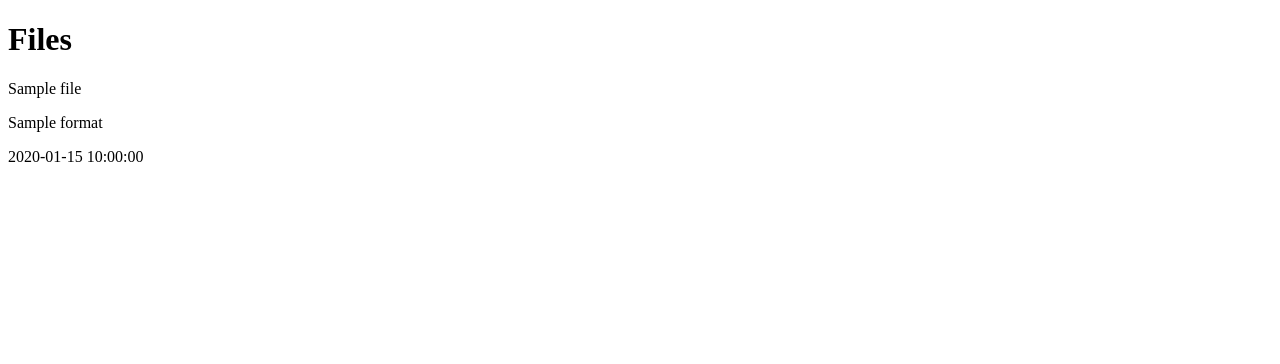
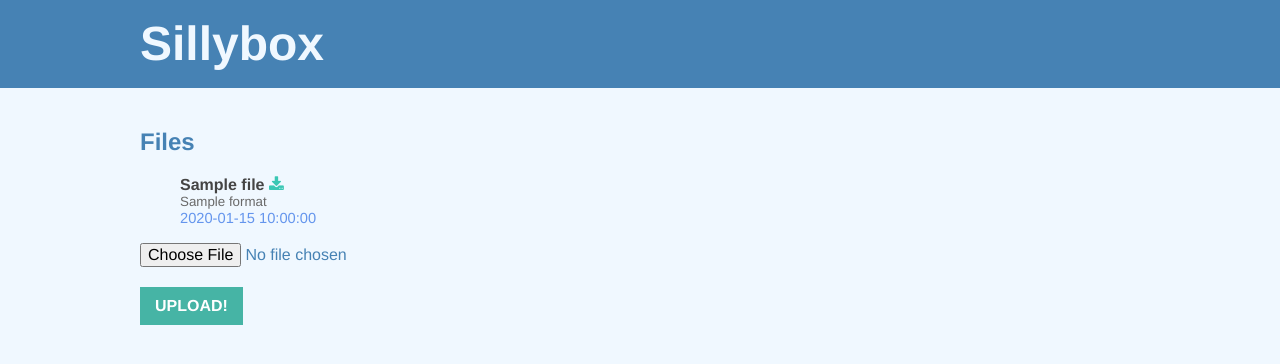
Before and after one commit to mvidalgarcia/sillybox, a Python web app: template templates/index.html in a window 1280 px wide. Shown: the top 364 px of the page. Run offline with Jinja, Linux system fonts and the light colour scheme; the template is opened without the code that fills it: most values are stand-ins (such as "Sample title", 1, 10 or a date in 2020); some libraries are stand-ins or nearby versions.

Commit message:
Add CSS styles

```diff
--- a/app/controllers/main.py
+++ b/app/controllers/main.py
@@ -2,16 +2,18 @@ import webapp2
 
 from app.models.file import File
 from google.appengine.ext.webapp.template import render
+from google.appengine.ext import blobstore
 
 
 class MainHandler(webapp2.RequestHandler):
     def get(self):
         """Handle GET requests."""
-
+        upload_url = blobstore.create_upload_url('/upload_file')
         files = File.query()
         template = 'templates/index.html'
         context = {
             'files': files,
+            'upload_url': upload_url
         }
 
         self.response.write(render(template, context))
--- a/main.py
+++ b/main.py
@@ -16,7 +16,7 @@
 #
 import webapp2
 from app.controllers.main import MainHandler
-from app.controllers.upload import UploadFormHandler, UploadHandler, ViewHandler
+from app.controllers.upload import UploadHandler, ViewHandler
 
 # class MainHandler(webapp2.RequestHandler):
 #     def get(self):
@@ -24,7 +24,6 @@ from app.controllers.upload import UploadFormHandler, UploadHandler, ViewHandler
 
 app = webapp2.WSGIApplication([
     ('/', MainHandler),
-    ('/upload_form', UploadFormHandler),
     ('/upload_file', UploadHandler),
     ('/view_file/([^/]+)?', ViewHandler),
 ], debug=True)
--- /dev/null
+++ b/static/css/style.css
@@ -0,0 +1,59 @@
+body {
+    background: aliceblue;
+    color: steelblue;
+    font-family: 'Helvetica Neue', Helvetica, Arial, 'Arial Black', sans-serif;
+}
+
+header h1 {
+    font: bold 3em/1 'Helvetica Neue', Helvetica, Arial, 'Arial Black', sans-serif;
+    margin: 0;
+    padding: 20px 140px;
+}
+
+header {
+    color: aliceblue;
+    background: steelblue;
+}
+
+.wrapper {
+    padding: 20px 140px;
+}
+
+label.filename {
+    color: #444;
+    font-weight: 600;
+}
+
+.file .fa-download {
+    color: #3AC7B4;
+}
+
+.file .fa-download:hover {
+    color: #11EACD;
+}
+
+.format {
+    color: dimgrey;
+    display: block;
+    font-size: 10pt;
+}
+
+.date {
+    color: cornflowerblue;
+    font-size: 11pt;
+}
+
+.upload-button {
+    background-color: #46B4A5;
+    border: none;
+    font-weight: bold;
+    margin: 20px 0;
+    padding: 10px 15px;
+    text-transform: uppercase;
+    color: white;
+}
+
+.upload-button:hover {
+    background: #3AC7B4;
+    cursor: pointer;
+}
--- a/templates/index.html
+++ b/templates/index.html
@@ -2,14 +2,32 @@
 <html lang="en">
     <head>
         <meta charset="UTF-8">
-        <title>Title</title>
+        <title>SillyBox</title>
+        <link rel="stylesheet" type="text/css" href="static/css/normalize.css">
+        <link rel="stylesheet" type="text/css" href="static/css/style.css">
+        <link rel="stylesheet" type="text/css" href="https://maxcdn.bootstrapcdn.com/font-awesome/4.6.3/css/font-awesome.min.css">
     </head>
     <body>
-    <h1>Files</h1>
-    {% for file in files %}
-        <p>{{ file.name }}</p>
-        <p>{{ file.format }}</p>
-        <p>{{ file.date }}</p>
-    {% endfor %}
+        <header>
+            <h1>Sillybox</h1>
+        </header>
+        <div class="wrapper">
+            <h2>Files</h2>
+            <ul>
+                {% for file in files %}
+                    <p>
+                        <div class="file">
+                          <label class="filename">{{ file.name }}</label>&nbsp;<a href="view_file/{{ file.blob_key }}"><i class="fa fa-download" aria-hidden="true"></i></a>
+                        </div>
+                        <span class="format">{{ file.format }}</span>
+                        <span class="date">{{ file.date }}</span>
+                    </p>
+                {% endfor %}
+            </ul>
+            <form action="{{ upload_url }}" method="POST" enctype="multipart/form-data">
+              <input type="file" name="file" id="file" class="inputfile"><br>
+              <input class="upload-button" type="submit" name="submit" value="Upload!">
+            </form>
+        </div>
     </body>
 </html>
```
Also changed, not shown: app.yaml (+4 -4 lines), app/controllers/upload.py (+1 -17 lines), static/css/normalize.css (added).
